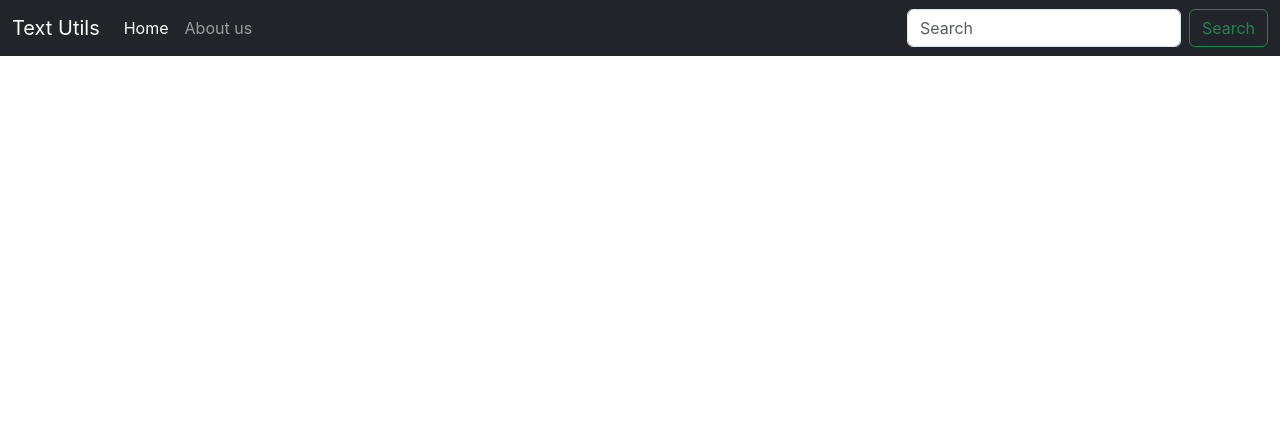
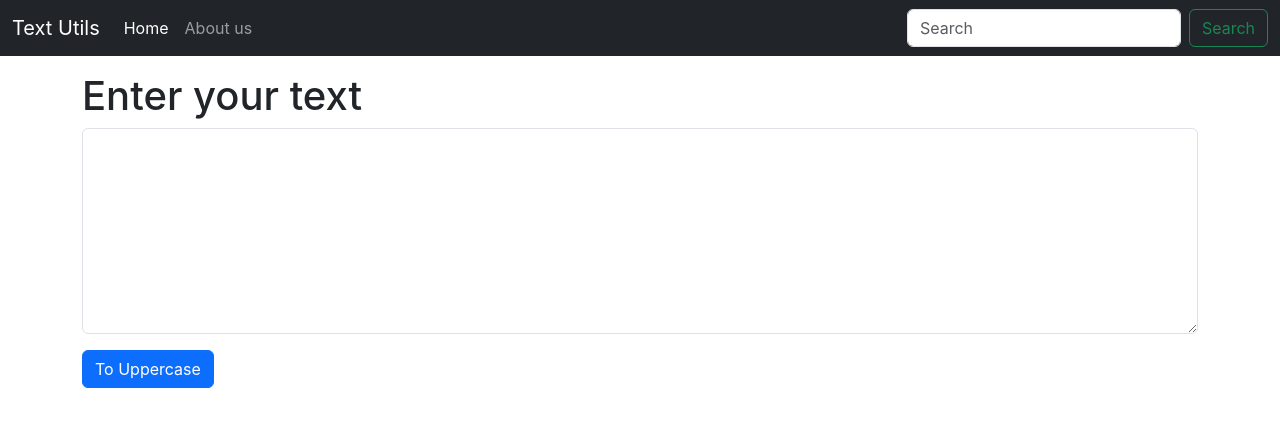
Before and after one commit to nirajkumar999/my-react-app, a React (Create React App) app: page / in a window 1280 px wide. Shown: the top 426 px of the page. Built offline with nearby package versions, Linux system fonts and the light colour scheme.

Commit message:
lecture 7 : state and handling events

```diff
--- a/src/App.js
+++ b/src/App.js
@@ -1,9 +1,13 @@
 import "./App.css";
 import Navbar from './components/Navbar';
+import TextForm from './components/TextForm';
 function App() {
   return (
    <>
     <Navbar title='Text Utils'/>
+    <div className="container my-3">
+    <TextForm heading= "Enter your text"/>
+    </div>
    </>
   );
 }
--- /dev/null
+++ b/src/components/TextForm.js
@@ -0,0 +1,25 @@
+import React,{useState} from "react";
+
+export default function TextForm(props) {
+
+  const[text,setText] = useState('')
+
+  const handleUpClick = ()=>{
+    // console.log("Uppercase was clicked")
+    setText(text.toUpperCase());
+  }
+
+  const handleOnChange = (event)=>{
+    // console.log("On change");
+    setText(event.target.value);
+  }
+  return (
+    <div>
+      <h1>{props.heading}</h1>
+      <div className="mb-3">
+        <textarea className="form-control" onChange={handleOnChange} value={text} id="myBox" rows="8" ></textarea>
+      </div>
+      <button className="btn btn-primary" onClick={handleUpClick}>To Uppercase</button>
+    </div>
+  );
+}
```
